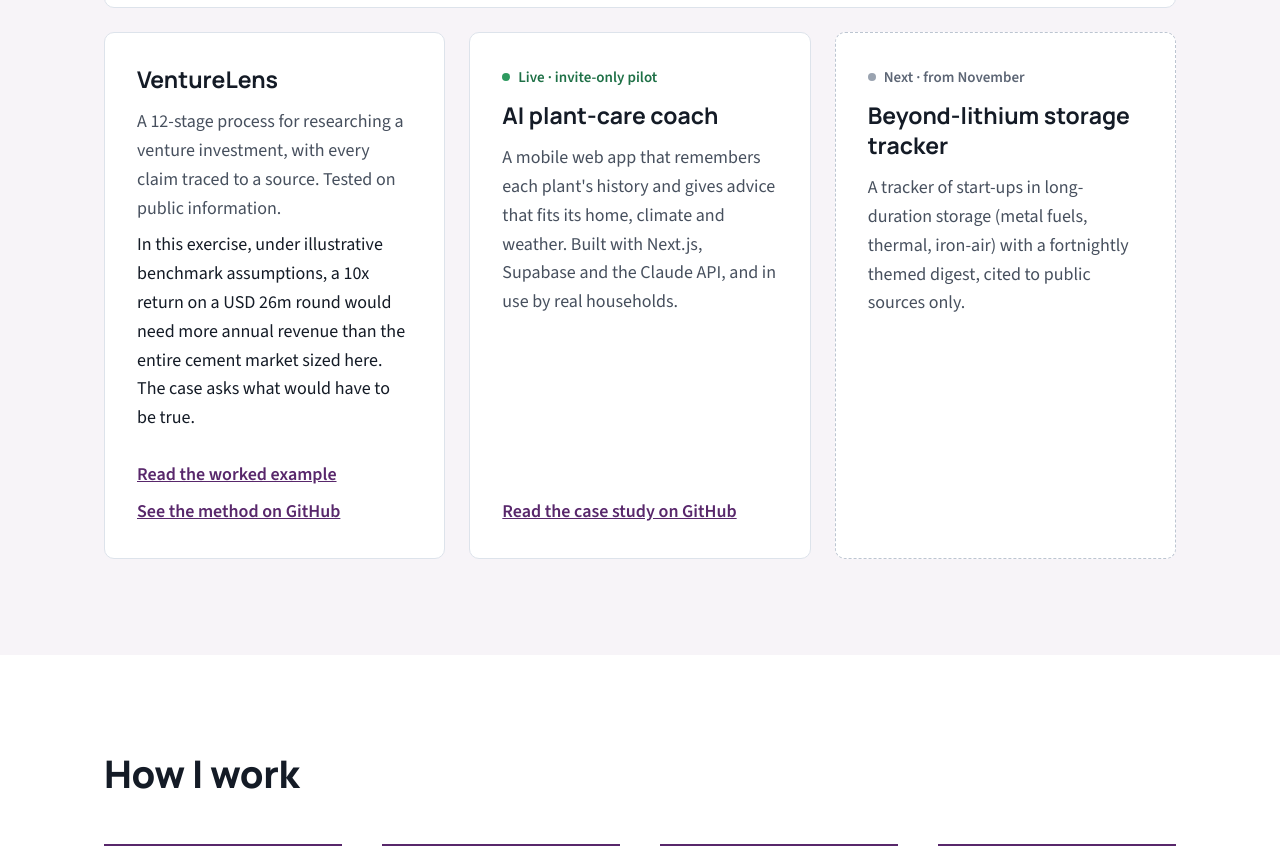
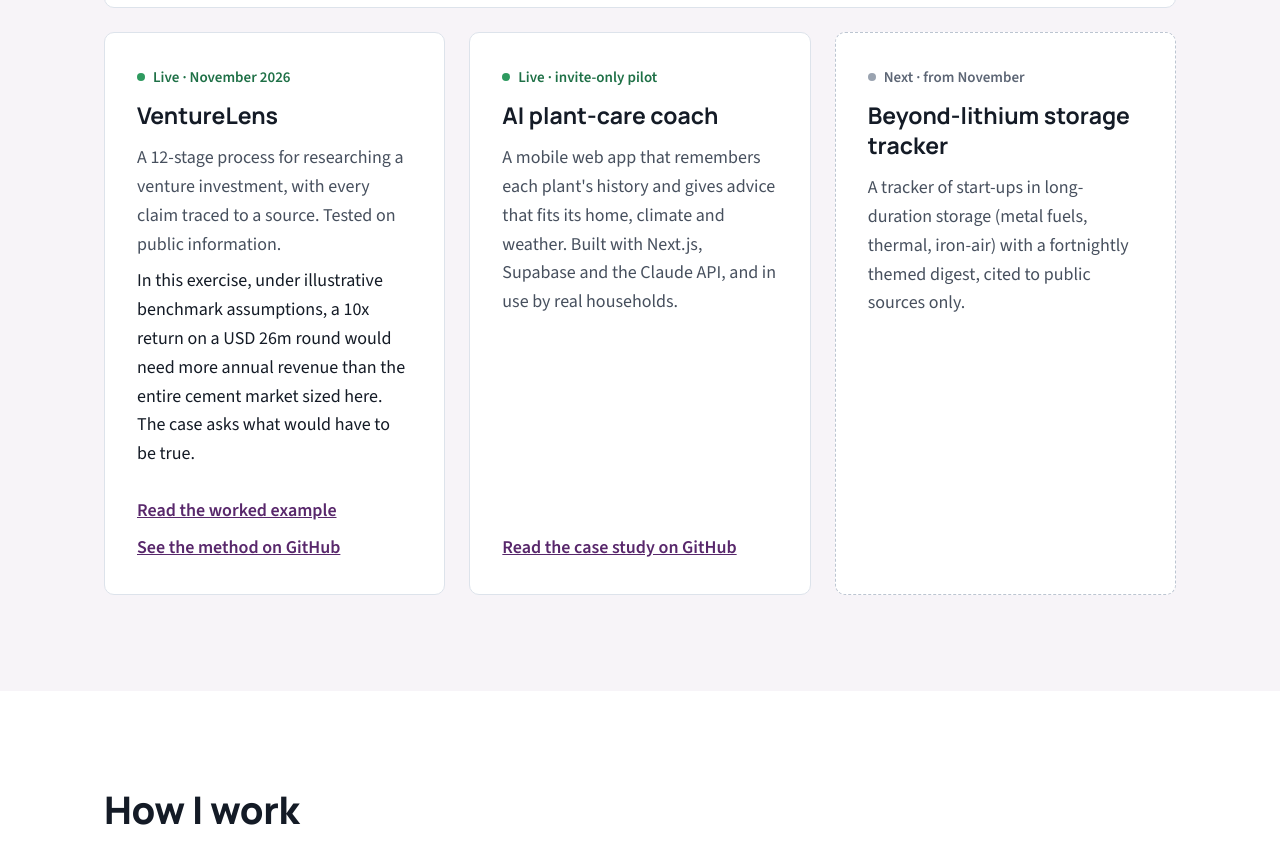
Before and after one commit to sarah-adam29/sarah-adam29.github.io, a plain HTML site: page index.html in a window 1280 px wide. Shown: the part 1360-2225 px from the top of the page. Drawn offline with nearby package versions, Linux system fonts and the light colour scheme.

Commit message:
Add Live · November 2026 label to the VentureLens card
Co-Authored-By: Claude Opus 5.5 <noreply@anthropic.com>

```diff
--- a/index.html
+++ b/index.html
@@ -85,6 +85,7 @@
         </article>
 
         <article class="card">
+          <p class="status status-published"><span class="status-dot" aria-hidden="true"></span>Live · November 2026</p>
           <h3>VentureLens</h3>
           <p class="card-text">A 12-stage process for researching a venture investment, with every claim traced to a source. Tested on public information.</p>
           <p class="finding-text">In this exercise, under illustrative benchmark assumptions, a 10x return on a USD 26m round would need more annual revenue than the entire cement market sized here. The case asks what would have to be true.</p>
```
